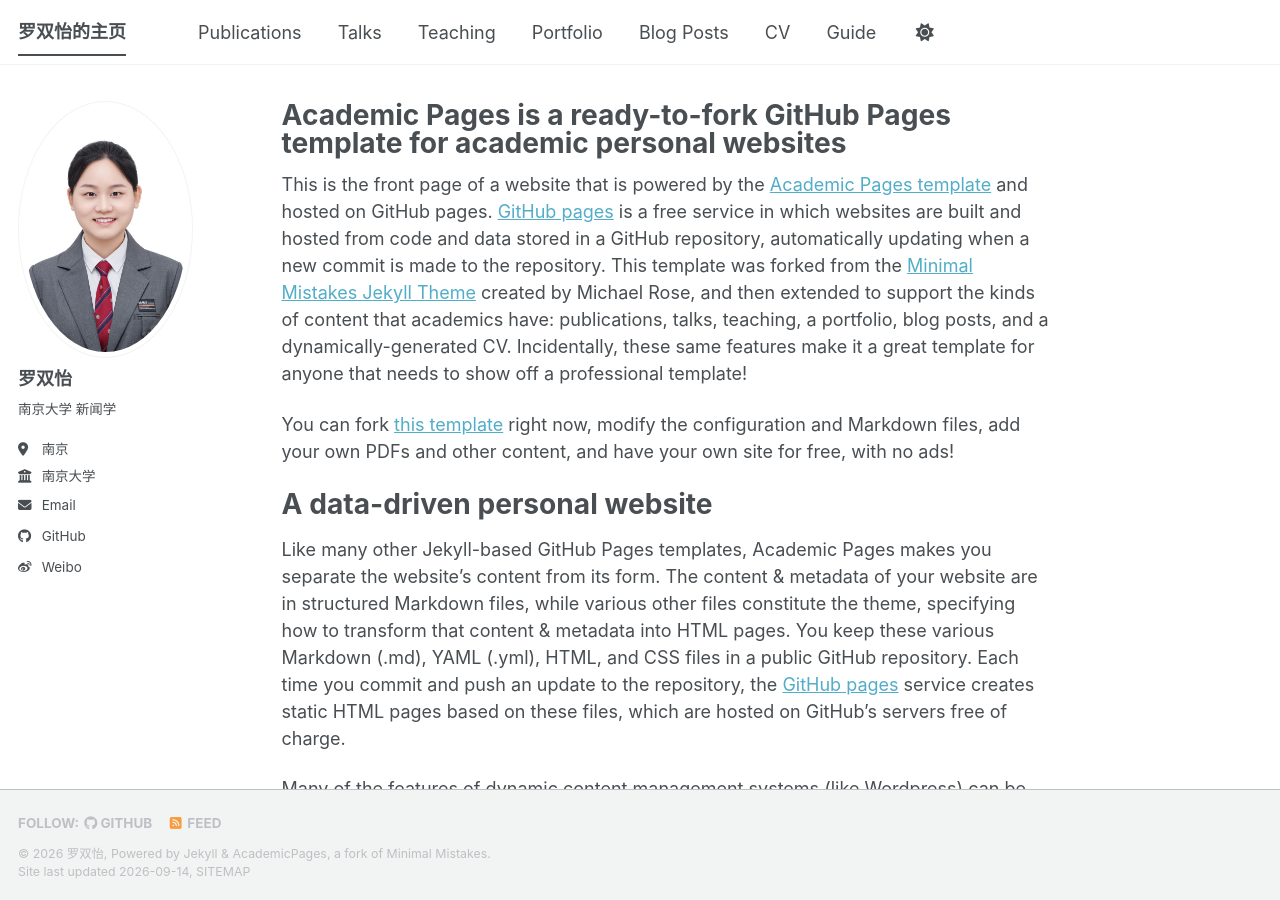
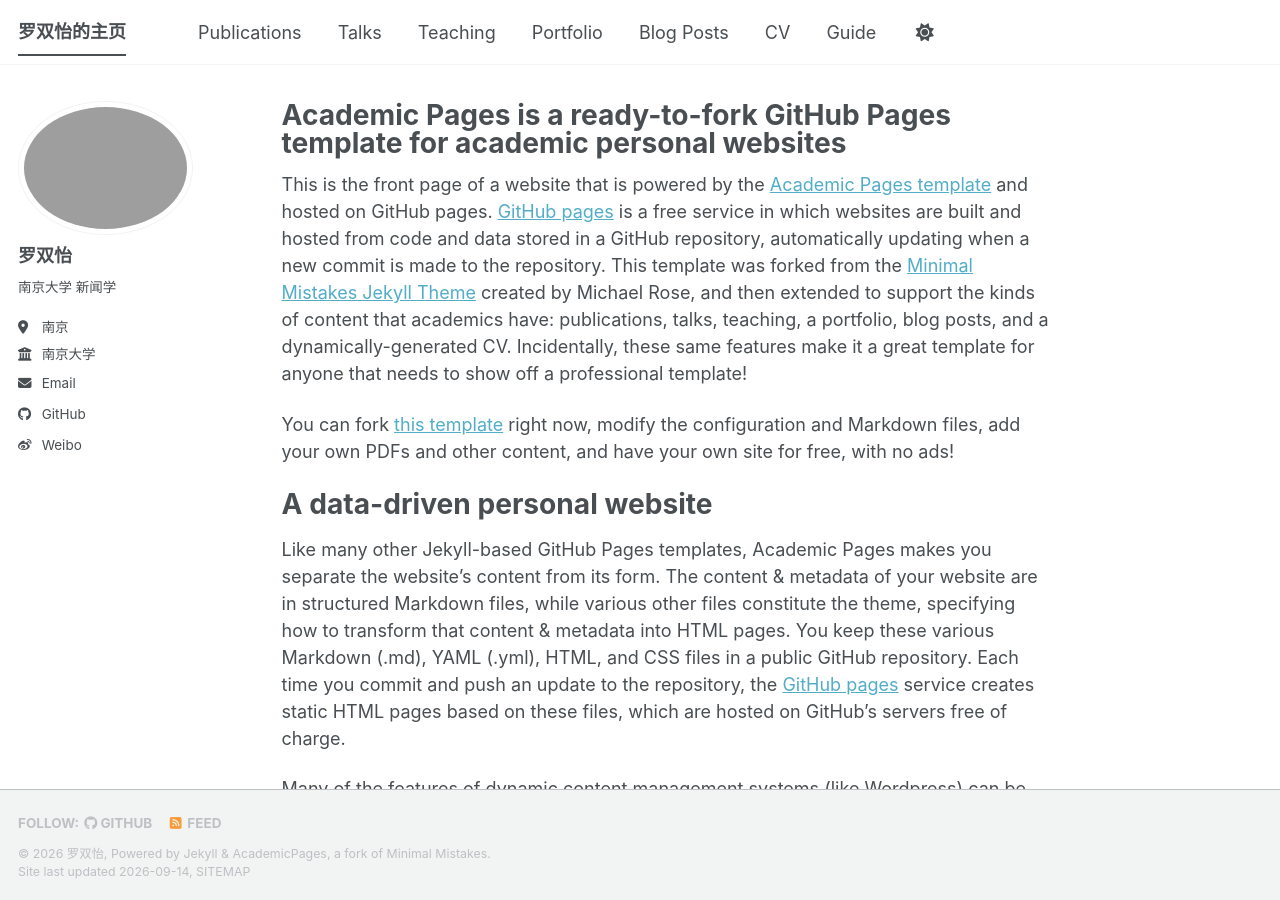
Before and after one commit to luoshuangyi122/luoshuangyi122.github.io, a Jekyll site: the page built from _pages/about.md, in a window 1280 px wide and 900 px high. Built offline with Jekyll 4.4.1, drawn with Linux system fonts in a browser that asks for light colours; a style sheet for code colours, icons or effects is not loaded.

Commit message:
Update _config.yml

```diff
--- a/_config.yml
+++ b/_config.yml
@@ -23,7 +23,7 @@ repository               : "luoshuangyi122/luoshuangyi122.github.io"
 #               Additional customization can be done by editing /_includes/author-profile.html
 author:
   # Biographic information
-  avatar           : "profile.png"
+  avatar           : "my_avatar.jpg"
   name             : "罗双怡"
   pronouns         : # example: "she/her"
   bio              : "南京大学 新闻学"
```
